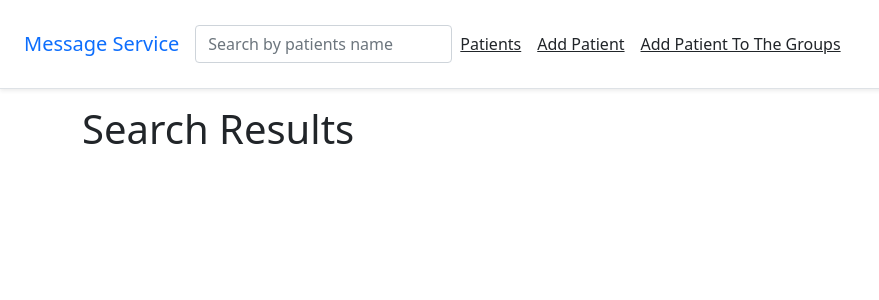
After one commit to zayer60/evaluation-task, a Django app: template templates/sendmailapp/search-patient.html in a window 1280 px wide. The commit adds this page. Shown: the top 300 px of the page, without its empty margins (0-879 px from the left). Run offline with Django 3.2, Linux system fonts and the light colour scheme; the template is opened without the code that fills it, so the values that code supplies are empty; some libraries are stand-ins or nearby versions.

Commit message:
added search by name

```diff
--- a/sendmailapp/urls.py
+++ b/sendmailapp/urls.py
@@ -11,5 +11,6 @@ urlpatterns = [
     path('patient/create/', CreatePatient.as_view(), name='create-patient'),
     path('patient/<int:pk>/edit/', UpdatePatient.as_view(), name='update-patient'),
     path('patient/<int:pk>/delete', DeletePatient.as_view(), name='delete-patient'),
+    path('search/', SearchPatient.as_view(), name='search_results'),
 
 ]
--- a/templates/base.html
+++ b/templates/base.html
@@ -14,7 +14,7 @@
                 <a href="{% url 'group-list' %}" class="navbar-brand my-0 mr-md-auto
                 font-weight-normal">Message Service</a>
                 <nav class="navbar navbar-dark default-color">
-                    <form class="form-inline my-2 my-lg-0 ml-auto " action="#" method="get">
+                    <form class="form-inline my-2 my-lg-0 ml-auto " action="{% url 'search_results' %}" method="get">
                       <input name ="q" class="form-control mr-sm-2" type="text" placeholder="Search by patients name" aria-label="Search">
                     </form>
                     <a class="p-2 text-dark" href="{% url 'patient-list' %}">Patients</a>
--- a/templates/sendmailapp/groupdetail.html
+++ b/templates/sendmailapp/groupdetail.html
@@ -20,9 +20,8 @@
                     <td>{{ patient.gender }}</td>
                     <td>{{ patient.email }}</td>
                     <td>{{ patient.dob|date:'M.d,Y' }}</td>
-                    <td><a href="{% url 'update-patient' patient.pk %}">Edit</a>
-                        <a href="{% url 'delete-patient' patient.pk %}">Delete</a>
-                        <a href="{% url 'sendemail' patient.pk %}">Send Mail</a>
+                    <td><a href="{% url 'update-patient' patient.pk %}">Edit</a>|
+                        <a href="#">Send Mail</a>
                     </td>
                 </tr>
 
--- /dev/null
+++ b/templates/sendmailapp/search-patient.html
@@ -0,0 +1,18 @@
+{% extends 'base.html' %}
+{% block title %}Search{% endblock title %}
+{% block content %}
+    <h1>Search Results</h1>
+{% for patient in patient_list %}
+    <div>
+        <h3><a href="{{ patient.get_absolute_url }}">{{ patient.name }}</a></h3>
+        <p>Gender: {{ patient.gender }}</p>
+        <p>DOB:  {{ patient.dob }}</p>
+        <p>Email: {{ patient.email }}</p>
+        <p>Groups:
+            {% for group in patient.groups.all %}
+                <span>{{ group.name }}</span>
+            {% endfor %}
+        </p>
+    </div>
+{% endfor %}
+{% endblock content %}
```
Also changed, not shown: sendmailapp/views.py (+9 -0 lines).
